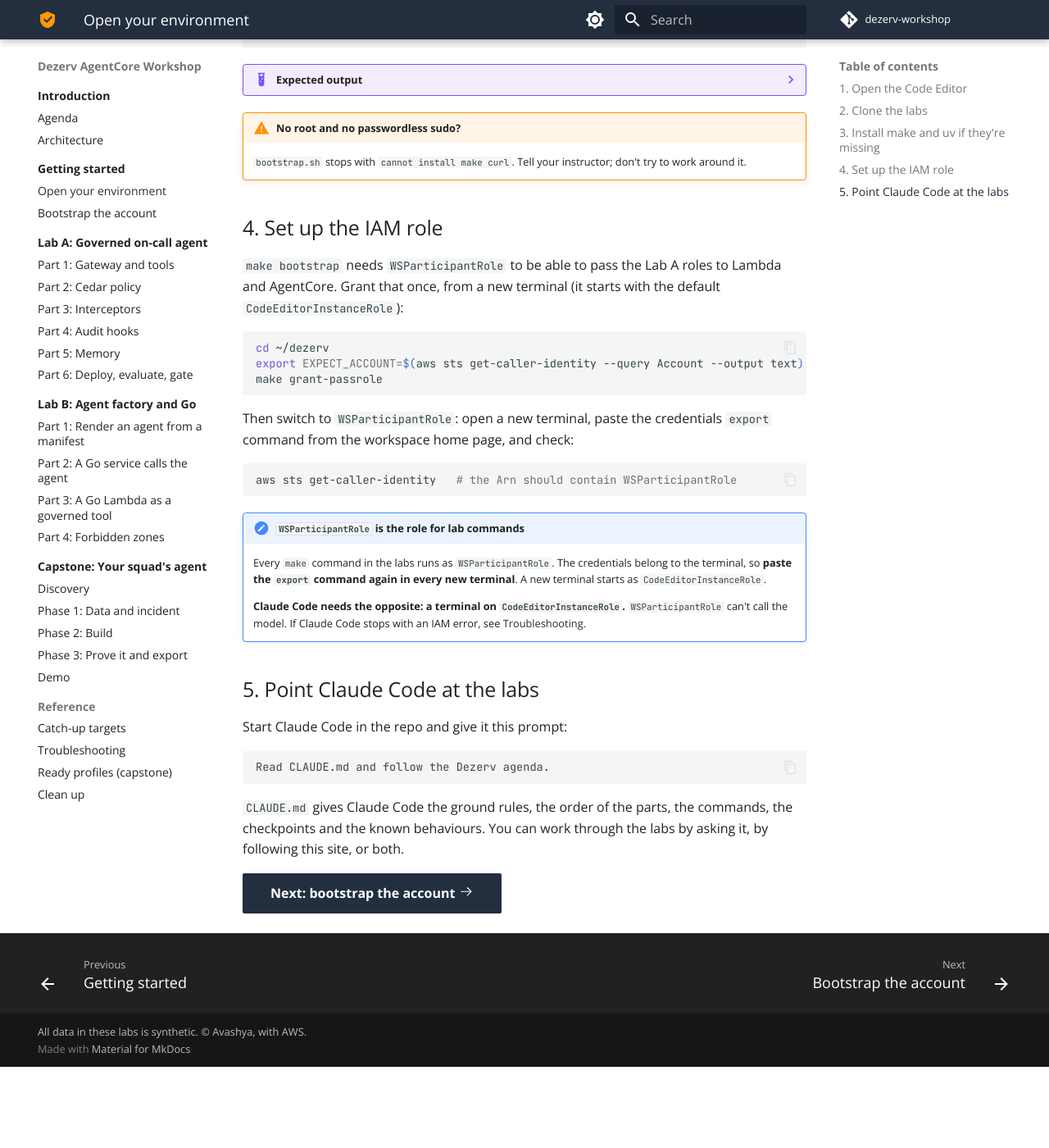
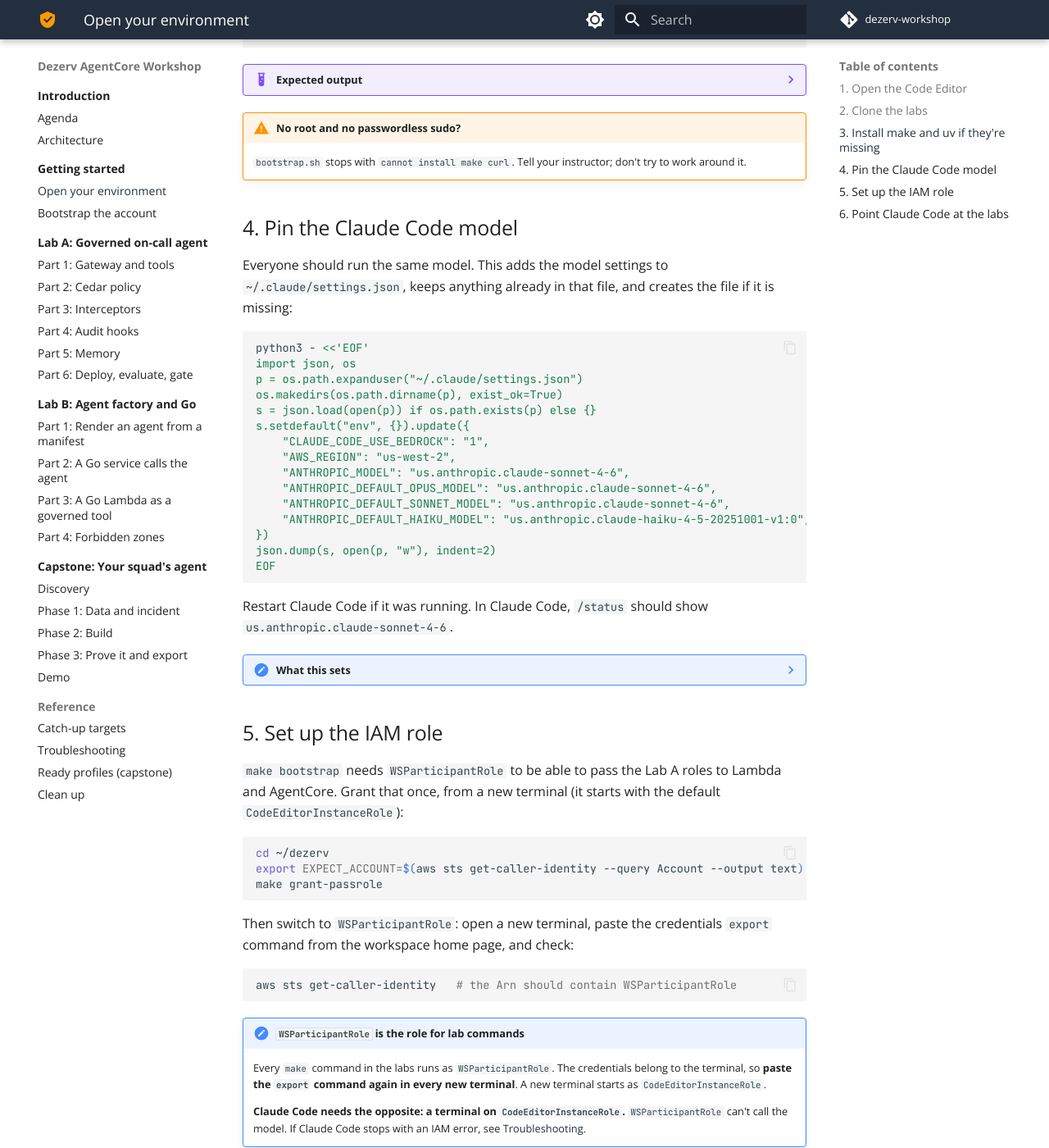
Before and after one commit to nishad-avashya/dezerv-workshop, an MkDocs documentation site: the page built from docs/getting-started/environment.md, in a window 1280 px wide and 1400 px high, scrolled down 1249 px. Shown: the whole window at 82% size. Built offline with MkDocs 1.6.1 and Material for MkDocs 9.7.7, drawn with Linux system fonts in a browser that asks for light colours; comment, search, counter and statistics services are not loaded; before the commit the page ends 2550 px from its top, so only the background shows below that; some of the changed text lies outside the part shown.

Commit message:
Getting started: pin Claude Code model, drop redundant next buttons
- Add a step to pin the Claude Code model in ~/.claude/settings.json (Bedrock, Sonnet 4.6)
- Put it before the IAM step and update the links to that step
- Remove the manual next buttons; the footer navigation already provides them

Co-Authored-By: Claude Sonnet 5.5 <noreply@anthropic.com>

````diff
--- a/docs/getting-started/environment.md
+++ b/docs/getting-started/environment.md
@@ -60,7 +60,48 @@ bash bootstrap.sh
 !!! warning "No root and no passwordless sudo?"
     `bootstrap.sh` stops with `cannot install make curl`. Tell your instructor; don't try to work around it.
 
-## 4. Set up the IAM role
+## 4. Pin the Claude Code model
+
+Everyone should run the same model. This adds the model settings to `~/.claude/settings.json`, keeps anything already in that file, and creates the file if it is missing:
+
+```bash
+python3 - <<'EOF'
+import json, os
+p = os.path.expanduser("~/.claude/settings.json")
+os.makedirs(os.path.dirname(p), exist_ok=True)
+s = json.load(open(p)) if os.path.exists(p) else {}
+s.setdefault("env", {}).update({
+    "CLAUDE_CODE_USE_BEDROCK": "1",
+    "AWS_REGION": "us-west-2",
+    "ANTHROPIC_MODEL": "us.anthropic.claude-sonnet-4-6",
+    "ANTHROPIC_DEFAULT_OPUS_MODEL": "us.anthropic.claude-sonnet-4-6",
+    "ANTHROPIC_DEFAULT_SONNET_MODEL": "us.anthropic.claude-sonnet-4-6",
+    "ANTHROPIC_DEFAULT_HAIKU_MODEL": "us.anthropic.claude-haiku-4-5-20251001-v1:0",
+})
+json.dump(s, open(p, "w"), indent=2)
+EOF
+```
+
+Restart Claude Code if it was running. In Claude Code, `/status` should show `us.anthropic.claude-sonnet-4-6`.
+
+??? note "What this sets"
+    The file ends up with an `env` block like this, and it applies to Claude Code in every folder on this machine:
+
+    ```json
+    {
+      "env": {
+        "CLAUDE_CODE_USE_BEDROCK": "1",
+        "AWS_REGION": "us-west-2",
+        "ANTHROPIC_MODEL": "us.anthropic.claude-sonnet-4-6",
+        "ANTHROPIC_DEFAULT_OPUS_MODEL": "us.anthropic.claude-sonnet-4-6",
+        "ANTHROPIC_DEFAULT_SONNET_MODEL": "us.anthropic.claude-sonnet-4-6",
+        "ANTHROPIC_DEFAULT_HAIKU_MODEL": "us.anthropic.claude-haiku-4-5-20251001-v1:0"
+      }
+    }
+    ```
+    A repo's own `.claude/settings.json`, or `claude --model`, can still override it.
+
+## 5. Set up the IAM role
 
 `make bootstrap` needs `WSParticipantRole` to be able to pass the Lab A roles to Lambda and AgentCore. Grant that once, from a new terminal (it starts with the default `CodeEditorInstanceRole`):
 
@@ -81,7 +122,7 @@ aws sts get-caller-identity   # the Arn should contain WSParticipantRole
 
     **Claude Code needs the opposite: a terminal on `CodeEditorInstanceRole`.** `WSParticipantRole` can't call the model. If Claude Code stops with an IAM error, see [Troubleshooting](../reference/troubleshooting.md#claude-code-fails-with-an-aws-authentication-error).
 
-## 5. Point Claude Code at the labs
+## 6. Point Claude Code at the labs
 
 Start Claude Code in the repo and give it this prompt:
 
@@ -90,5 +131,3 @@ Read CLAUDE.md and follow the Dezerv agenda.
 ```
 
 `CLAUDE.md` gives Claude Code the ground rules, the order of the parts, the commands, the checkpoints and the known behaviours. You can work through the labs by asking it, by following this site, or both.
-
-[Next: bootstrap the account :octicons-arrow-right-24:](bootstrap.md){ .md-button .md-button--primary }
````
Also changed, not shown: docs/getting-started/bootstrap.md (+1 -3 lines), docs/reference/troubleshooting.md (+2 -2 lines).
